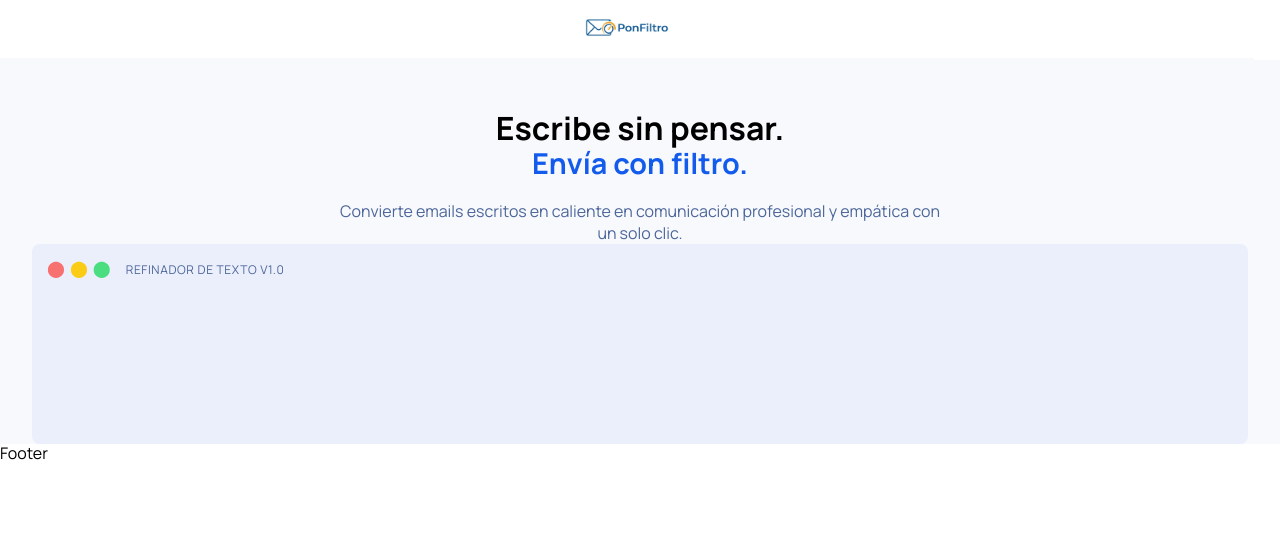
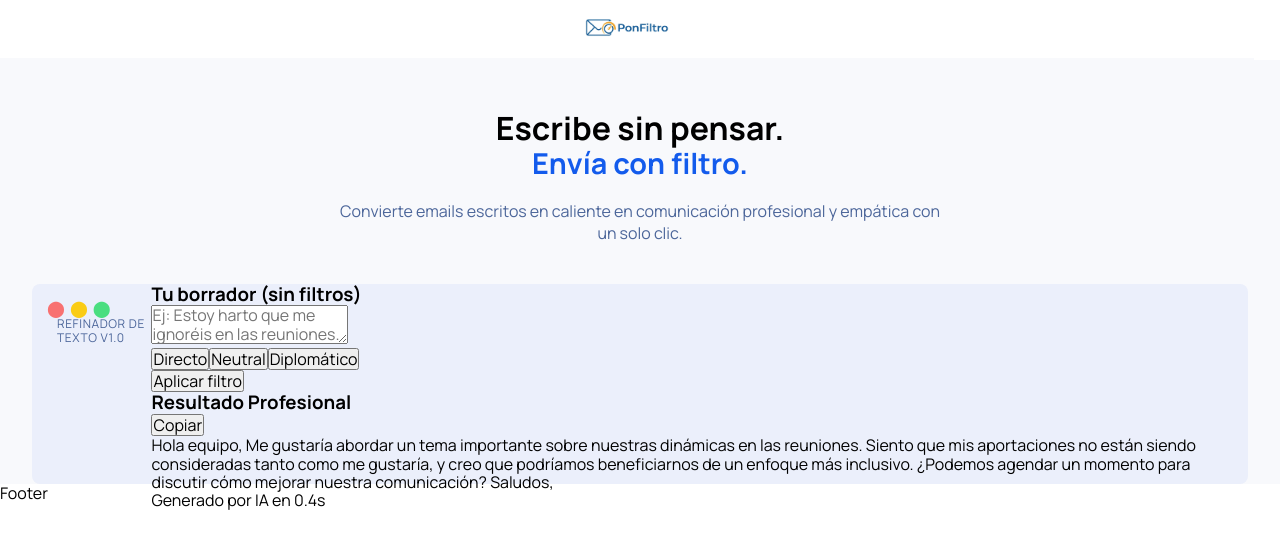
Before and after one commit to carlos-morata/ponFiltro, a React (Vite) app: page / in a window 1280 px wide. Shown: the top 548 px of the page. Built offline with nearby package versions, Linux system fonts and the light colour scheme.

Commit message:
add/chatMockup

```diff
--- a/src/components/Main/FilterToolSection/FilterButton/FilterButton.jsx
+++ b/src/components/Main/FilterToolSection/FilterButton/FilterButton.jsx
@@ -1,9 +1,9 @@
 import React from "react";
 
 const FilterButton = () => {
-  return <div>
-
-  </div>;
+  return <button className="filter-button">
+    Aplicar filtro
+  </button>;
 };
 
 export default FilterButton;
--- a/src/components/Main/FilterToolSection/FilterToolSection.jsx
+++ b/src/components/Main/FilterToolSection/FilterToolSection.jsx
@@ -1,8 +1,6 @@
 import React from "react";
 import OriginalMessage from './OriginalMessage';
 import FilteredMessage from './FilteredMessage';
-import ToneSelector from './ToneSelector';
-import FilterButton from './FilterButton';
 
 const FilterToolSection = () => {
   return <section className="filterSection-container">
@@ -12,10 +10,10 @@ const FilterToolSection = () => {
     <span className="checkbox checkbox-green">&#11044;</span>
     <p className="text-refiner">Refinador de texto V1.0</p>
     </div>
+    <section className="filterChat-container">
     <OriginalMessage />
     <FilteredMessage />
-    <ToneSelector />
-    <FilterButton />
+    </section>
   </section>;
 };
 
--- a/src/components/Main/FilterToolSection/FilteredMessage/FilteredMessage.jsx
+++ b/src/components/Main/FilterToolSection/FilteredMessage/FilteredMessage.jsx
@@ -1,9 +1,19 @@
 import React from "react";
 
 const FilteredMessage = () => {
-  return <div>
-
-  </div>;
+  return <section className="filteredMessage-container">
+    <h3>Resultado Profesional</h3>
+    <button>Copiar</button>
+    <section className="filtered-chat">
+      <p>
+        Hola equipo,
+        Me gustaría abordar un tema importante sobre nuestras dinámicas en las reuniones. Siento que mis aportaciones no están siendo consideradas tanto como me gustaría, y creo que podríamos beneficiarnos de un enfoque más inclusivo.
+        ¿Podemos agendar un momento para discutir cómo mejorar nuestra comunicación?
+        Saludos,
+      </p>
+    </section>
+    <p>Generado por IA en 0.4s</p>
+  </section>;
 };
 
 export default FilteredMessage;
--- a/src/components/Main/FilterToolSection/OriginalMessage/OriginalMessage.jsx
+++ b/src/components/Main/FilterToolSection/OriginalMessage/OriginalMessage.jsx
@@ -1,9 +1,14 @@
 import React from "react";
+import ToneSelector from '../ToneSelector';
 
 const OriginalMessage = () => {
-  return <div>
-
-  </div>;
+  return <section className="originalMessage-container">
+    <h3>Tu borrador (sin filtros)</h3>
+    <section className="original-chat">
+      <textarea name="originalMessage" id="originalMessage" placeholder="Ej: Estoy harto que me ignoréis en las reuniones. Si no se arregla esto me largo."></textarea>
+    </section>
+    <ToneSelector />
+  </section>;
 };
 
 export default OriginalMessage;
--- a/src/components/Main/FilterToolSection/ToneSelector/ToneSelector.jsx
+++ b/src/components/Main/FilterToolSection/ToneSelector/ToneSelector.jsx
@@ -1,9 +1,15 @@
 import React from "react";
+import FilterButton from '../FilterButton';
 
 const ToneSelector = () => {
-  return <div>
-
-  </div>;
+  return <section className="toneSelector-section">
+    <section className="toneButtons-section">
+      <button className="tone-buttons">Directo</button>
+      <button className="tone-buttons">Neutral</button>
+      <button className="tone-buttons">Diplomático</button>
+    </section>
+    <FilterButton />
+  </section>;
 };
 
 export default ToneSelector;
--- a/src/styles/components/_FilterToolSection.scss
+++ b/src/styles/components/_FilterToolSection.scss
@@ -8,6 +8,7 @@
     box-sizing: variables.$border-box;
     background-color: #ebeffb;
     border-radius: variables.$border-radius;
+    margin-top: 2.5rem;
 
     .checkbox-container {
         margin: 15px 0px 0px 15px;
```
